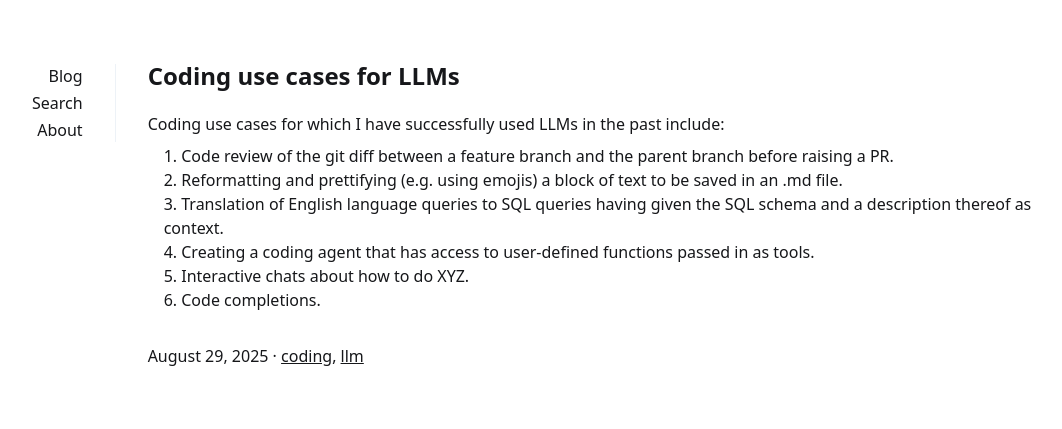
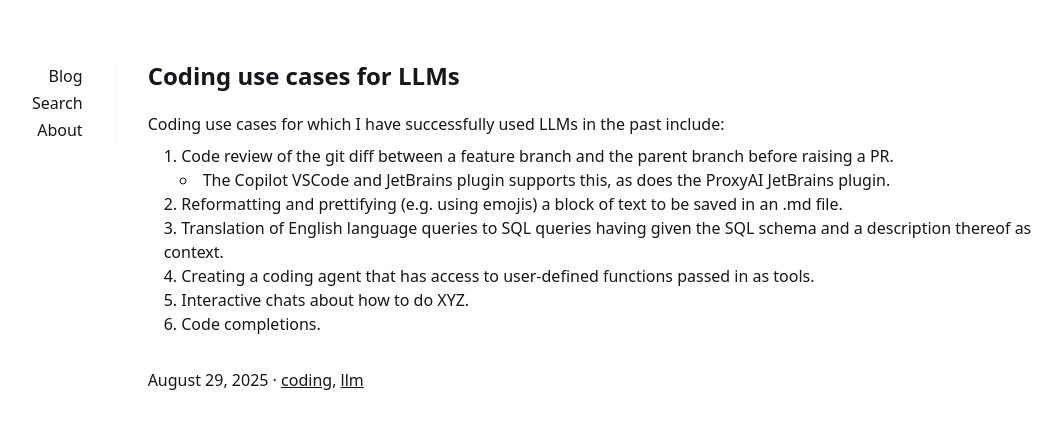
Before and after one commit to ovidiuparvu/ovidiuparvu.github.io, a Jekyll site: the page built from _posts/2025-08-29-coding-use-cases-for-llms.md, in a window 1280 px wide. Shown: the top 429 px of the page, without its empty margins (80-1142 px from the left). Built offline with Jekyll 4.4.1, drawn with Linux system fonts in a browser that asks for light colours; a script that is not in the unit is left out.

Commit message:
Add detail on LLM support for code review in use cases

```diff
--- a/_posts/2025-08-29-coding-use-cases-for-llms.md
+++ b/_posts/2025-08-29-coding-use-cases-for-llms.md
@@ -8,6 +8,7 @@ tags: [coding,llm]
 Coding use cases for which I have successfully used LLMs in the past include:
 
 1. Code review of the git diff between a feature branch and the parent branch before raising a PR.
+    - The Copilot VSCode and JetBrains plugin supports this, as does the ProxyAI JetBrains plugin.
 2. Reformatting and prettifying (e.g. using emojis) a block of text to be saved in an .md file.
 3. Translation of English language queries to SQL queries having given the SQL schema and a description thereof as context.
 4. Creating a coding agent that has access to user-defined functions passed in as tools.
```
